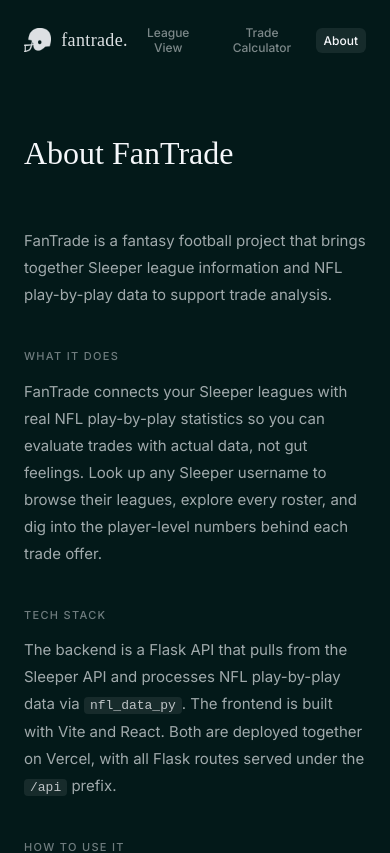
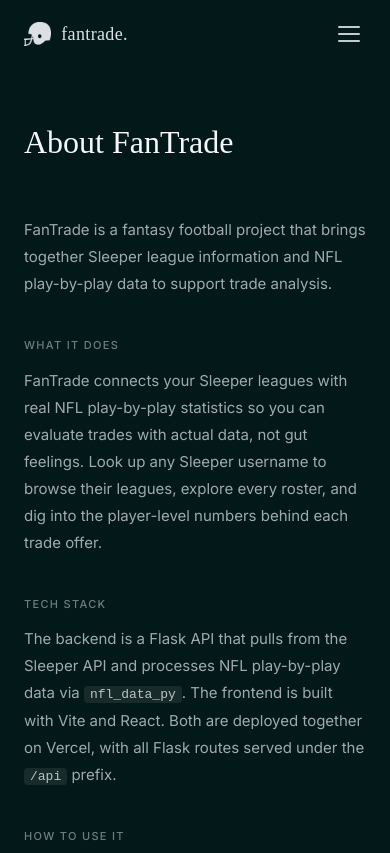
Before and after one commit to cis3296-f26/FanTrade, a React (Vite) app in the folder frontend/: page /about in a window 390 px wide. Shown: the top 853 px of the page. Built offline with nearby package versions, Linux system fonts and the light colour scheme.

Commit message:
Collapse to hamburger navbar on mobile view

```diff
--- a/frontend/src/components/layout/Navbar.css
+++ b/frontend/src/components/layout/Navbar.css
@@ -64,8 +64,55 @@
   width: auto;
 }
 
+/* ── Hamburger button (hidden on desktop) ── */
+.navbar-hamburger {
+  display: none;
+  background: none;
+  border: none;
+  cursor: pointer;
+  padding: 6px;
+  z-index: 11;
+}
+
+.navbar-hamburger-icon,
+.navbar-hamburger-icon::before,
+.navbar-hamburger-icon::after {
+  display: block;
+  width: 22px;
+  height: 2px;
+  background: rgba(245, 247, 250, 0.8);
+  border-radius: 2px;
+  transition: transform 0.2s ease, opacity 0.2s ease;
+}
+
+.navbar-hamburger-icon {
+  position: relative;
+}
+
+.navbar-hamburger-icon::before,
+.navbar-hamburger-icon::after {
+  content: '';
+  position: absolute;
+  left: 0;
+}
+
+.navbar-hamburger-icon::before { top: -7px; }
+.navbar-hamburger-icon::after  { top:  7px; }
+
+/* Animate to X when open */
+.navbar-hamburger-icon--open {
+  background: transparent;
+}
+.navbar-hamburger-icon--open::before {
+  transform: translateY(7px) rotate(45deg);
+}
+.navbar-hamburger-icon--open::after {
+  transform: translateY(-7px) rotate(-45deg);
+}
+
 @media (max-width: 600px) {
   .navbar {
+    flex-wrap: wrap;
     padding: 20px 24px;
   }
 
@@ -73,12 +120,27 @@
     height: 24px;
   }
 
+  .navbar-hamburger {
+    display: block;
+  }
+
   .navbar-links {
-    gap: 4px;
+    display: none;
+    flex-direction: column;
+    align-items: stretch;
+    width: 100%;
+    padding: 8px 0 4px;
+    gap: 2px;
+  }
+
+  .navbar-links--open {
+    display: flex;
   }
 
   .navbar-link {
-    font-size: 12px;
-    padding: 5px 8px;
+    font-size: 15px;
+    padding: 12px 8px;
+    text-align: left;
+    border-radius: 6px;
   }
 }
--- a/frontend/src/components/layout/Navbar.jsx
+++ b/frontend/src/components/layout/Navbar.jsx
@@ -1,3 +1,4 @@
+import { useState } from "react";
 import { useNavigate, useLocation } from "react-router-dom";
 import helmet from "../../assets/helmet.png";
 import "./Navbar.css";
@@ -11,19 +12,35 @@ const NAV_LINKS = [
 export default function Navbar() {
   const navigate = useNavigate();
   const { pathname } = useLocation();
+  const [open, setOpen] = useState(false);
+
+  function handleNav(path) {
+    navigate(path);
+    setOpen(false);
+  }
 
   return (
     <nav className="navbar">
-      <div className="navbar-logo" onClick={() => navigate("/")}>
+      <div className="navbar-logo" onClick={() => handleNav("/")}>
         <img src={helmet} alt="" className="navbar-helmet" aria-hidden="true" />
         <span>fantrade.</span>
       </div>
-      <ul className="navbar-links">
+
+      <button
+        className="navbar-hamburger"
+        aria-label="Toggle menu"
+        aria-expanded={open}
+        onClick={() => setOpen((o) => !o)}
+      >
+        <span className={`navbar-hamburger-icon${open ? " navbar-hamburger-icon--open" : ""}`} />
+      </button>
+
+      <ul className={`navbar-links${open ? " navbar-links--open" : ""}`}>
         {NAV_LINKS.map(({ label, path }) => (
           <li key={path}>
             <button
               className={`navbar-link${pathname === path ? " navbar-link--active" : ""}`}
-              onClick={() => navigate(path)}
+              onClick={() => handleNav(path)}
             >
               {label}
             </button>
```
